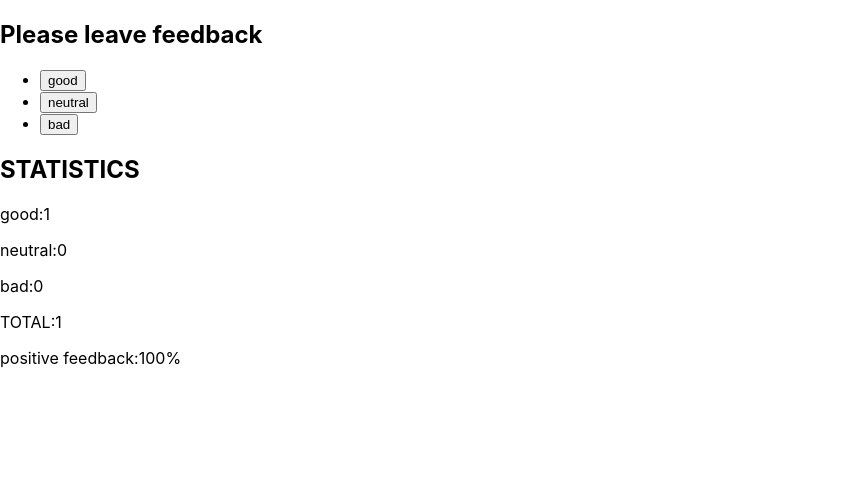
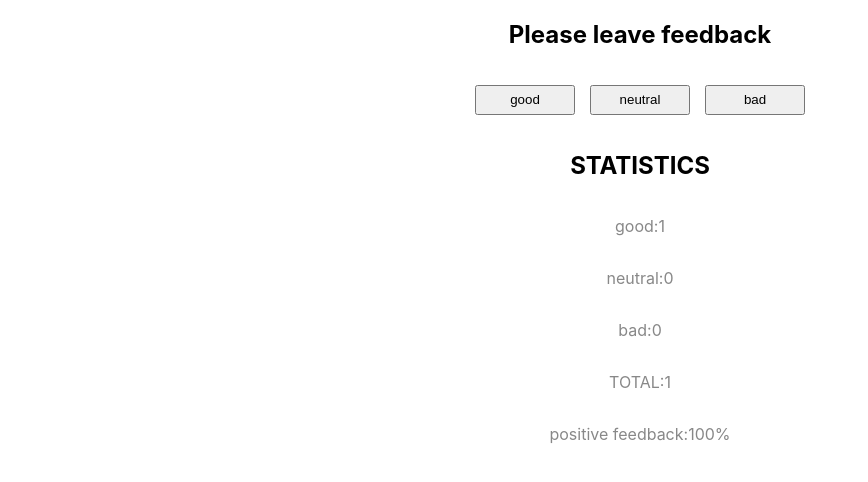
Before and after one commit to Ionytch/goit-react-hw-02-feedback, a React (Create React App) app: page / in a window 1280 px wide. Both pictures are taken after a click on the button "good". Shown: the top 482 px of the page, without its empty margins (0-868 px from the left). Built offline with nearby package versions, Linux system fonts and the light colour scheme.

Commit message:
styles added

```diff
--- a/package.json
+++ b/package.json
@@ -1,8 +1,8 @@
 {
-  "name": "react-homework-template",
+  "name": "goit-react-hw-02-feedback",
   "version": "0.1.0",
   "private": true,
-  "homepage": "https://goitacademy.github.io/react-homework-template/",
+  "homepage": "https://ionytch.github.io/goit-react-hw-02-feedback/",
   "dependencies": {
     "@testing-library/jest-dom": "^5.16.3",
     "@testing-library/react": "^12.1.4",
@@ -10,6 +10,7 @@
     "react": "^18.1.0",
     "react-dom": "^18.1.0",
     "react-scripts": "5.0.1",
+    "styled-components": "^5.3.6",
     "web-vitals": "^2.1.3"
   },
   "scripts": {
--- a/src/components/App.jsx
+++ b/src/components/App.jsx
@@ -1,6 +1,7 @@
 import { Component } from "react";
 import { StatPage } from "./statistics/Statistics";
 import FeedbackOptions from "./feedback/Feedback";
+import { FeedbackStyle, Section, SectionTitle, StatisticsBox, StatisticsText } from "./App.styled";
 
 // export const App = () => {
 //   return (
@@ -85,27 +86,28 @@ class App extends Component {
       const options = Object.keys(this.state);
 
       return (
-        <div>
-          <section title="Please leave feedback">
-          <div>
+        // <div>
+          <Section title="Please leave feedback">
+          <FeedbackStyle>
 
 
-              <h2>Please leave feedback</h2>
+              <SectionTitle title="Please leave feedback">
+Please leave feedback</SectionTitle>
               <FeedbackOptions options={options} onLeaveFeedback={HandleClickButton}/>
-          </div>
+          </FeedbackStyle>
 
-          <div>
+          <StatisticsBox>
                 {countTotalFeedback > 0 ? (
          <StatPage
                 onGood={good}
                 onNeutral={neutral}
                 onBad={bad}
                 onTotal={countTotalFeedback}
-                onPositive={countPositiveFeedback} />) : (<p>There is no feedback</p>)}
+                onPositive={countPositiveFeedback} />) : (<StatisticsText>There is no feedback</StatisticsText>)}
 
-            </div>
-          </section>
-        </div>
+            </StatisticsBox>
+          </Section>
+        // </div>
         )
     }
 }
--- /dev/null
+++ b/src/components/App.styled.js
@@ -0,0 +1,26 @@
+import styled from "styled-components";
+
+export const Section=styled.section`
+width:100%;
+
+`
+
+export const FeedbackStyle=styled.div`
+display: flex;
+flex-direction: column;
+justify-content: center;
+align-items: center;
+`
+
+export const SectionTitle=styled.h2`
+font-weight:700;
+`
+export const StatisticsBox=styled.div`
+
+`
+
+export const StatisticsText=styled.p`
+
+font-weight:700;
+text-align:center;
+`
--- a/src/components/feedback/Feedback.js
+++ b/src/components/feedback/Feedback.js
@@ -1,20 +1,20 @@
-
+import { Feedback, FeedbackButton, FeedbackItem } from "./feedback.styled";
 function FeedbackOptions({ options, onLeaveFeedback }) {
     return (
-        <ul>
+        <Feedback>
             {
                 options.map(option => (
-               <li key={option}>
+               <FeedbackItem key={option}>
 
-                <button type="button" name={option} onClick={onLeaveFeedback}>{option}</button>
-            </li>
+                <FeedbackButton name={option} onClick={onLeaveFeedback}>{option}</FeedbackButton>
+            </FeedbackItem>
                 )
 
                 )
             }
 
 
-        </ul>
+        </Feedback>
     )
 }
 
--- /dev/null
+++ b/src/components/feedback/feedback.styled.js
@@ -0,0 +1,18 @@
+import styled from "styled-components";
+
+export const Feedback=styled.ul`
+list-style:none;
+display: flex;
+gap:15px;
+
+padding-left: 0;
+justify-content: center;
+align-items: center;
+`
+export const FeedbackItem=styled.li`
+
+`
+export const FeedbackButton=styled.button`
+width: 100px;
+height: 30px;
+`
--- a/src/components/statistics/Statistics.js
+++ b/src/components/statistics/Statistics.js
@@ -1,8 +1,10 @@
+import { StatisticsItem, Statisticstext, StatisticsTitle } from "./Statistics.styled"
+
 export const StatPage = ({onGood, onNeutral,onBad,onTotal,onPositive}) => {
-    return (<div>
+    return (<StatisticsItem>
 
-        <h2>STATISTICS</h2><p>good:{onGood}</p><p>neutral:{onNeutral}</p><p>bad:{onBad}</p><p>TOTAL:{onTotal}</p><p>positive feedback:{onPositive}</p>
-            </div>
+        <StatisticsTitle>STATISTICS</StatisticsTitle><Statisticstext>good:{onGood}</Statisticstext><Statisticstext>neutral:{onNeutral}</Statisticstext><Statisticstext>bad:{onBad}</Statisticstext><Statisticstext>TOTAL:{onTotal}</Statisticstext><Statisticstext>positive feedback:{onPositive}</Statisticstext>
+            </StatisticsItem>
 
     )
 }
--- /dev/null
+++ b/src/components/statistics/Statistics.styled.js
@@ -0,0 +1,16 @@
+import styled from "styled-components";
+
+export const StatisticsItem = styled.div`
+display: flex;
+flex-direction: column;
+justify-content: center;
+align-items: center;
+`
+
+export const StatisticsTitle = styled.h2`
+font-weight:700;
+`
+
+export const Statisticstext = styled.p`
+color:#888888;
+`
```
Also changed, not shown: 1 other file (tests, documents, lock files or other folders).
